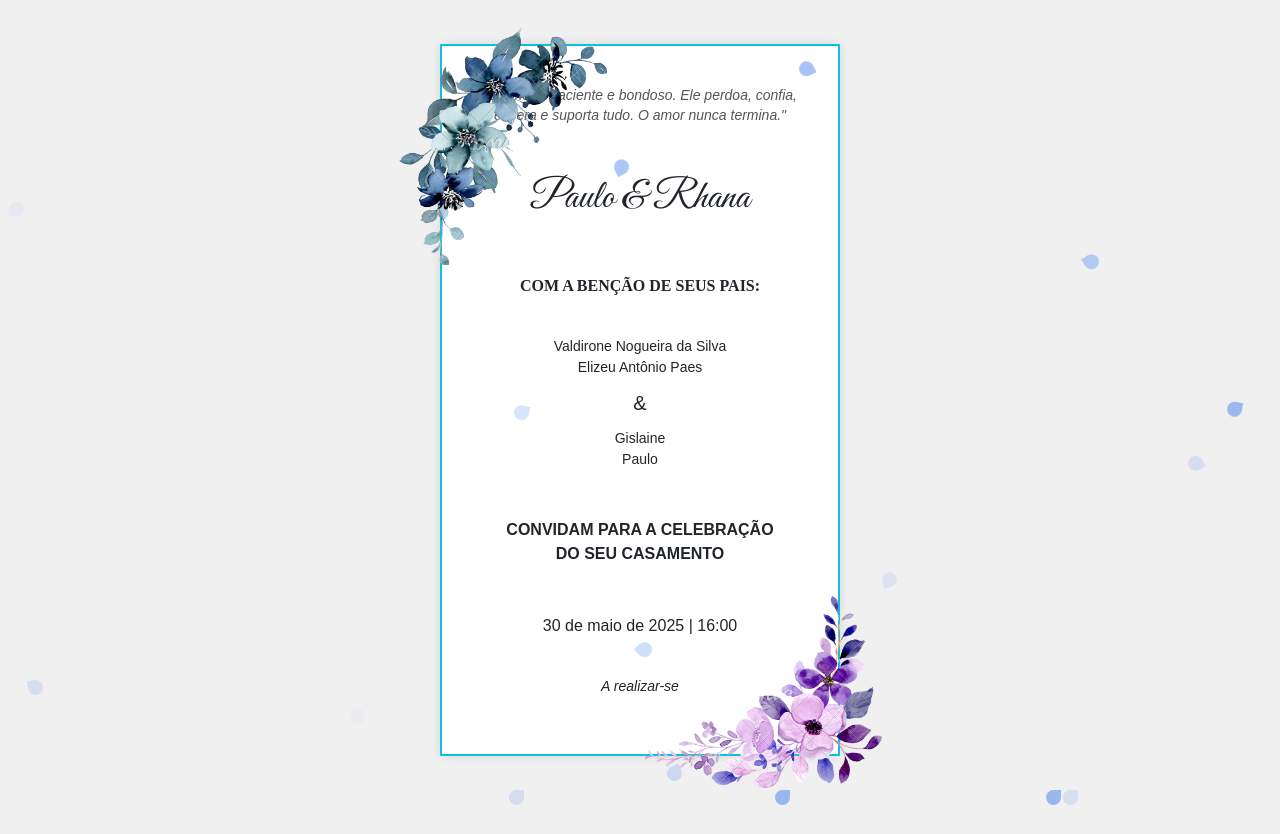
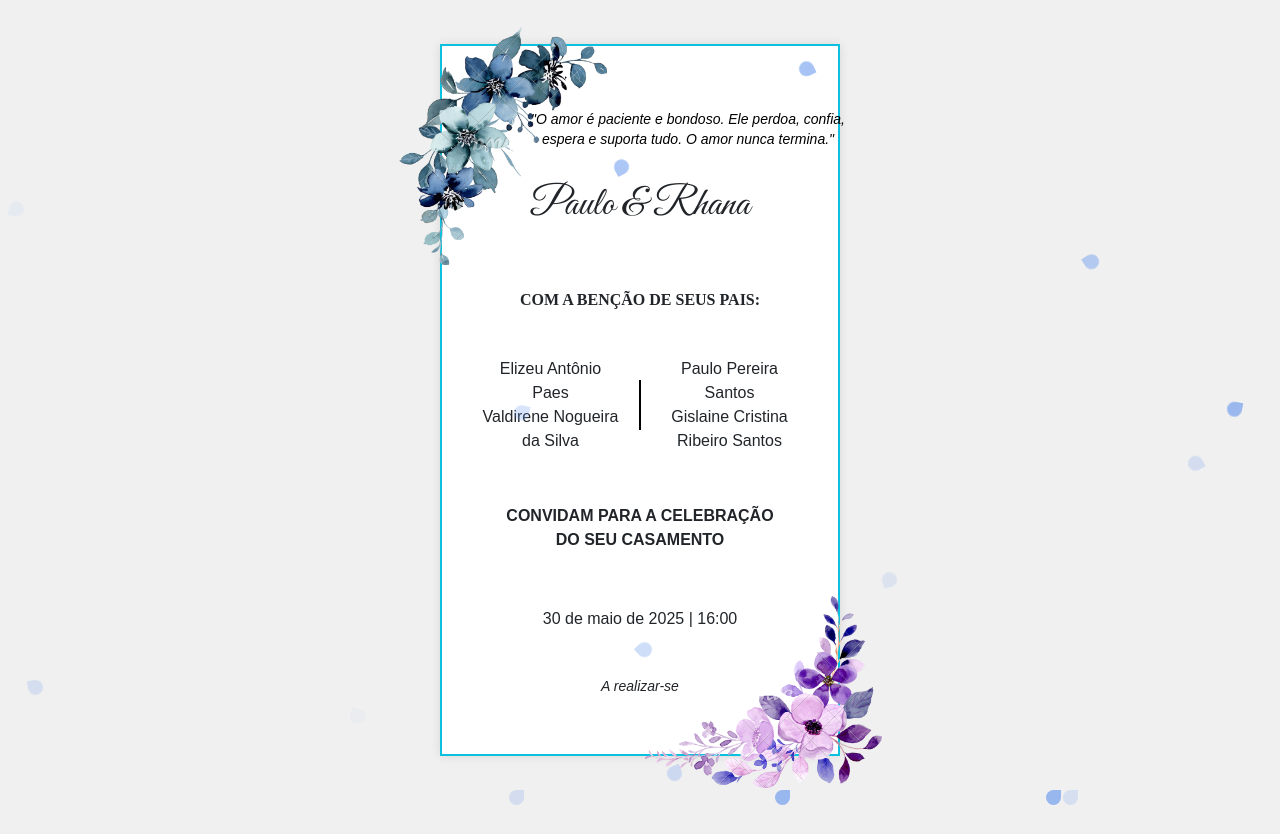
Before and after one commit to Paulohtk/casamento-repo, a plain HTML site: page index.html in a window 1280 px wide. Drawn offline with nearby package versions, Linux system fonts and the light colour scheme; a web font is replaced by a local one.

Commit message:
Ajustes layout

```diff
--- a/index.html
+++ b/index.html
@@ -22,11 +22,15 @@
                 <h1 class="mb-4 great-vibes">Paulo & Rhana</h1>
                 <p class="bencao">COM A BENÇÃO DE SEUS PAIS:</p>
                 <p class="pais">
-                    Valdirone Nogueira da Silva<br>
-                    Elizeu Antônio Paes
-                    <span class="e">&</span>
-                    Gislaine<br>
-                    Paulo
+                    <span class="pais-esquerda">
+                        Elizeu Antônio Paes<br>
+                        Valdirene Nogueira da Silva
+                    </span>
+                    <span class="separador"></span>
+                    <span class="pais-direita">
+                        Paulo Pereira Santos<br>
+                        Gislaine Cristina Ribeiro Santos
+                    </span>
                 </p>
                 <p class="convite-texto">CONVIDAM PARA A CELEBRAÇÃO<br>DO SEU CASAMENTO</p>
                 <p class="data">30 de maio de 2025 | 16:00</p>
--- a/styles.css
+++ b/styles.css
@@ -49,10 +49,13 @@ body {
 
 .citacao {
     font-style: italic;
-    color: #555;
+    color: #000000;
     margin-bottom: 20px;
+    right: -3rem;
+    top: 1.5rem;
     font-size: 14px;
     line-height: 1.4;
+    position: relative;
 }
 
 h1 {
@@ -70,14 +73,25 @@ h1 {
 }
 
 .pais {
-    margin-bottom: 20px;
-    font-size: 14px;
+    display: flex;
+    justify-content: space-between;
+    align-items: center;
+    text-align: center;
+}
+
+.pais-esquerda, .pais-direita {
+    flex: 1;
+}
+
+.separador {
+    width: 2px;
+    height: 50px;
+    background-color: #000; /* Ajuste a cor conforme necessário */
+    margin: 0 20px;
 }
 
 .e {
-    display: block;
-    font-size: 20px;
-    margin: 10px 0;
+    display: none;
 }
 
 .convite-texto {
```
